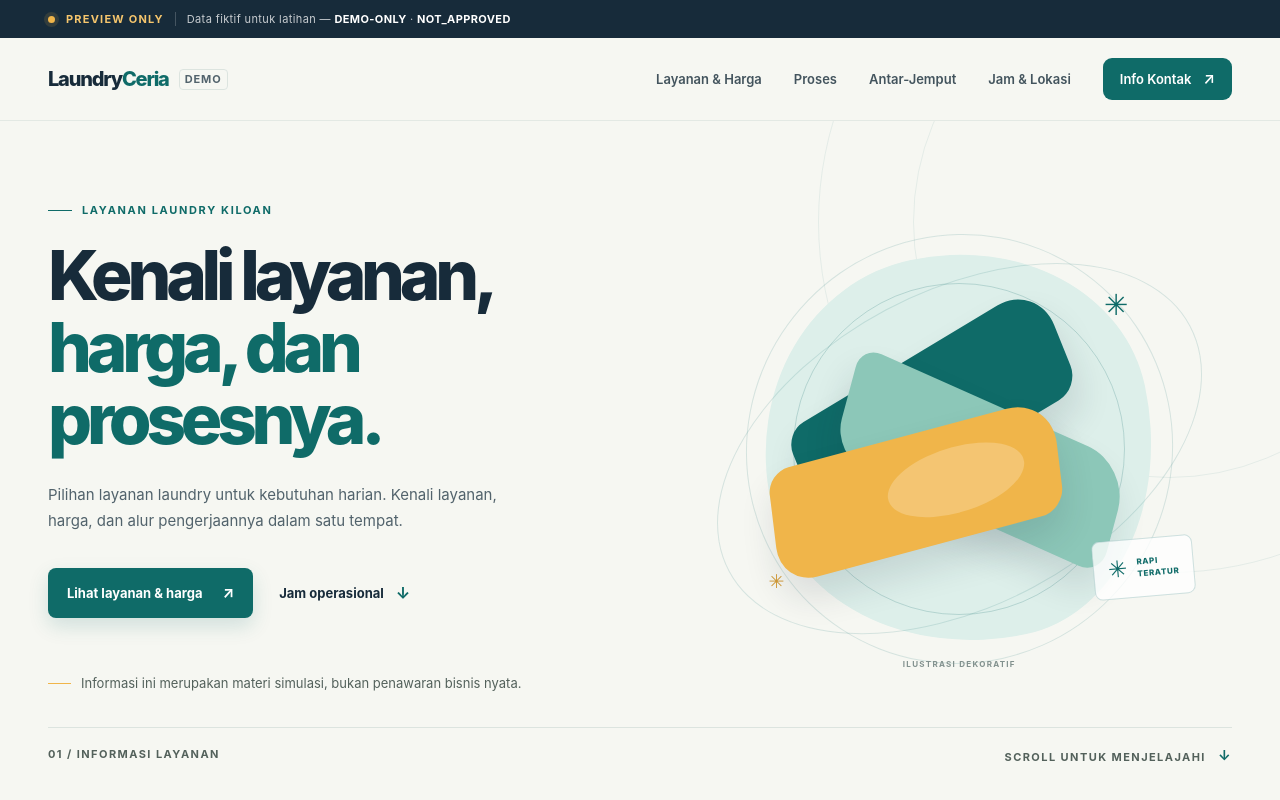
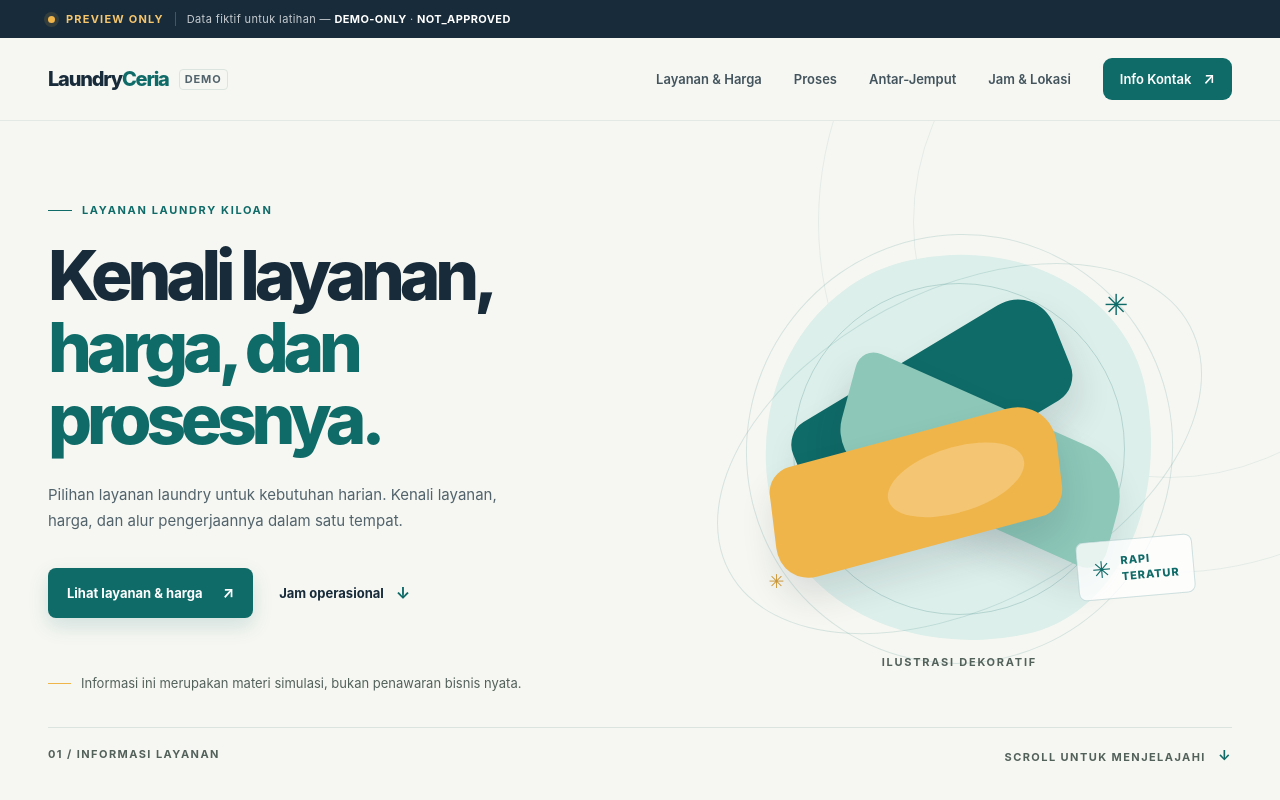
Before and after one commit to kannaryukkei/laundry-ceria-website, a React (Vite) app: page / in a window 1280 px wide. Shown: the top 800 px of the page. Built offline with nearby package versions, Linux system fonts and the light colour scheme.

Commit message:
fix(experiment-06): improve hero illustration disclosure legibility

```diff
--- a/src/styles.css
+++ b/src/styles.css
@@ -246,3 +246,13 @@
 .express-result {
   font-size: 13px;
 }
+
+/* Keep the concept-art disclosure legible; this is not a real business photo. */
+.art-stamp {
+  font-size: 11px;
+}
+
+.art-caption {
+  color: #53615B;
+  font-size: 11px;
+}
```
